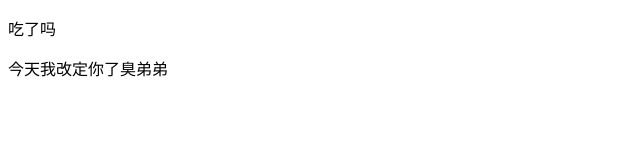
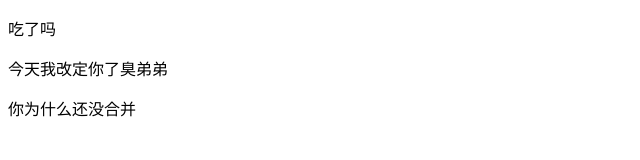
Before and after one commit to ronghao3/ronghao3-text, a plain HTML site: page index.html in a window 1280 px wide. Shown: the whole page, without its empty margins (0-640 px from the left). Drawn offline with Linux system fonts and the light colour scheme.

Commit message:
这才是最新

```diff
--- a/index.html
+++ b/index.html
@@ -7,5 +7,6 @@
 	<body>
 		<p>吃了吗</p>
 		<div class="bo">今天我改定你了臭弟弟</div>
+		<p>你为什么还没合并</p>
 	</body>
 </html>
```
